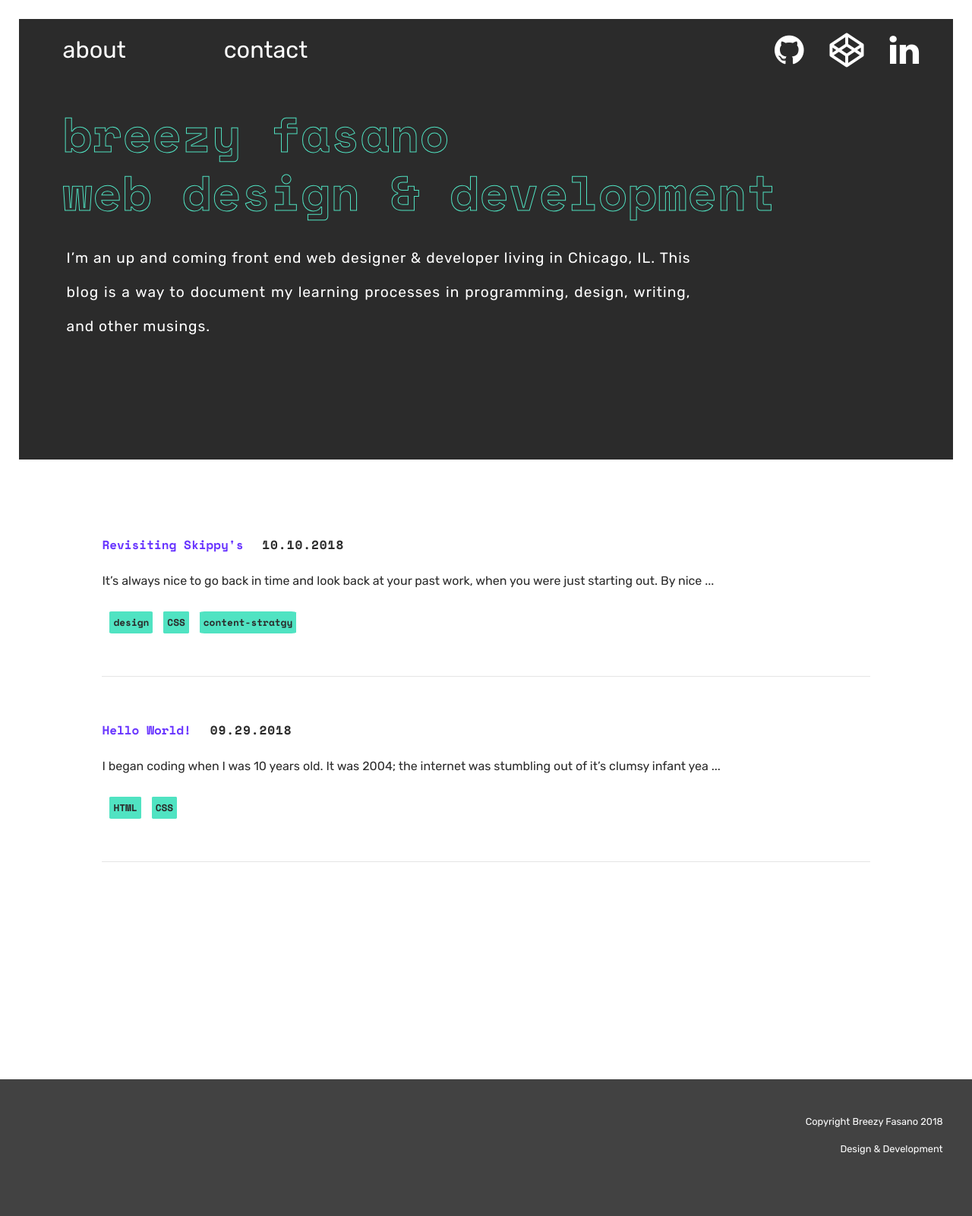
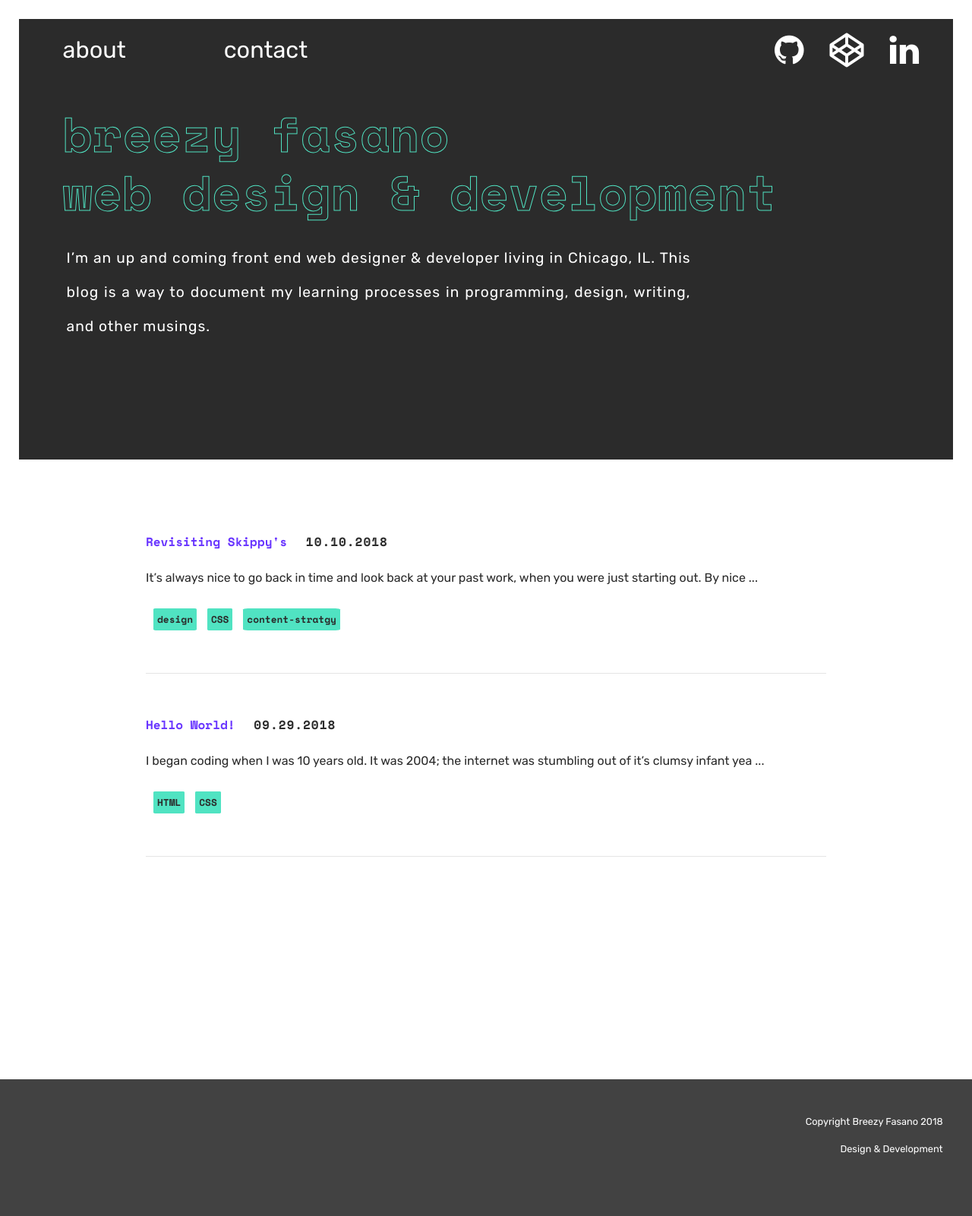
Before and after one commit to breezyfasano/breezyfasano-site, a Jekyll site: the page built from index.md, in a window 1280 px wide. Shown: the whole page at 76% size. Built offline with Jekyll 4.4.1, drawn with Linux system fonts in a browser that asks for light colours; nearby versions of some CDN libraries.

Commit message:
updated Ruby and adjusted margins

```diff
--- a/_sass/_desktop-only.scss
+++ b/_sass/_desktop-only.scss
@@ -76,7 +76,7 @@
     }
 
     .posts-container {
-        max-width: 89vw;
+        max-width: 80vw;
         margin: 2vw auto 0 auto;
     }
 
--- a/_sass/_posts.scss
+++ b/_sass/_posts.scss
@@ -9,7 +9,7 @@ body:not(a) {
     padding: 0 5vw;
     font-family: $basefont;
     min-height: calc(100vh - 20vh); // sticky footer
-    margin: 5vw 5vw 0 5vw;
+    margin: 5vw 1vw 0 1vw;
 }
 
 .post {
```
Also changed, not shown: Gemfile.lock.
